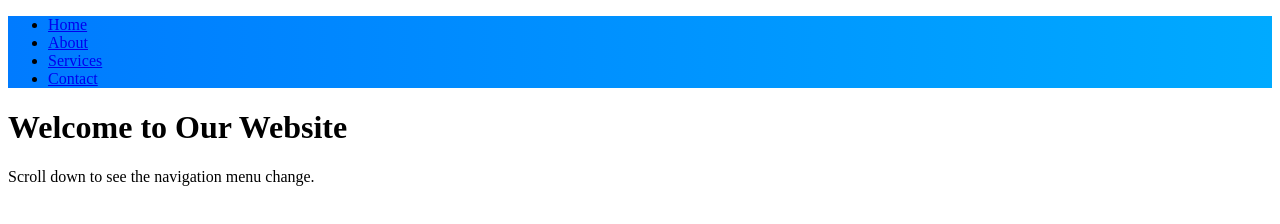
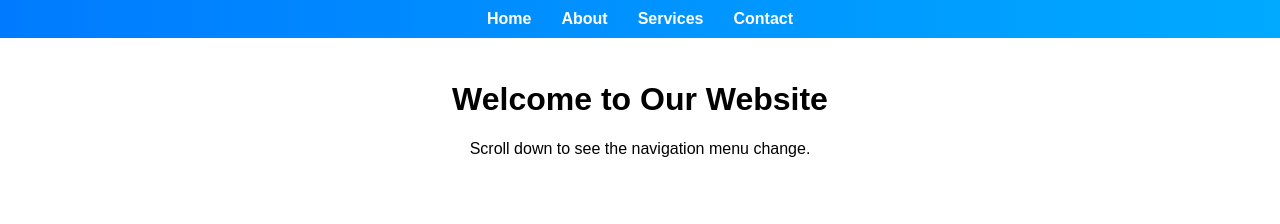
Before and after one commit to ThangaKarpagam/PRODIGY_WD_01, a plain HTML site: page index.html in a window 1280 px wide. Shown: the top 224 px of the page. Drawn offline with Linux system fonts and the light colour scheme; files that its build step writes are made by us from their sources; the site is published under a folder, as on GitHub Pages, so addresses that start at the root find nothing.

Commit message:
Update index.html

```diff
--- a/index.html
+++ b/index.html
@@ -3,7 +3,7 @@
 <head>
     <meta charset="UTF-8">
     <meta name="viewport" content="width=device-width, initial-scale=1.0">
-    <link rel="stylesheet" href="/project_1/styles.css">
+    <link rel="stylesheet" href="styles.css">
     <title>Interactive Navigation Menu</title>
 </head>
 <body>
```
